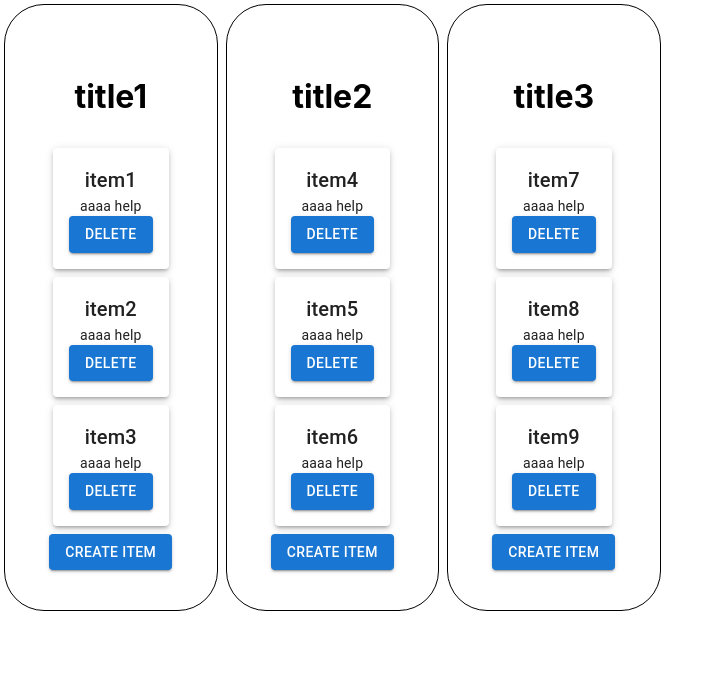
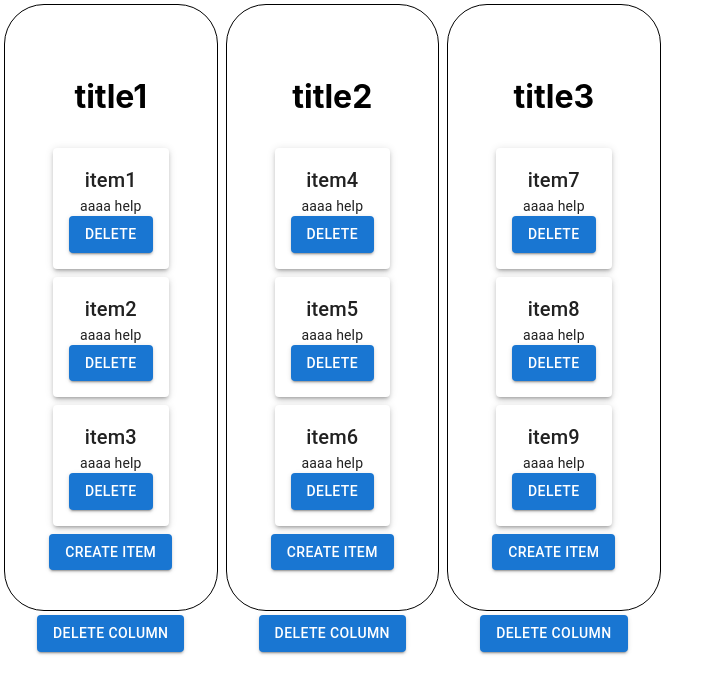
Before and after one commit to tairobinett/kanbanlike, a React (Create React App) app in the folder frontend/: page / in a window 1280 px wide. Shown: the top 694 px of the page, without its empty margins (0-720 px from the left). Built offline with nearby package versions, Linux system fonts and the light colour scheme.

Commit message:
Added delete column button

```diff
--- a/frontend/src/components/Column.js
+++ b/frontend/src/components/Column.js
@@ -1,15 +1,12 @@
-import React, {useState} from 'react';
+import React from 'react';
 import Item from './Item';
 import Button from '@mui/material/Button';
 
-const Column = ({title, items}) => {
-
-    const [itemList, setItemList] = useState(items);
+const Column = ({title, items, updateItems}) => {
 
     const deleteItem = (itemIndex) =>
     {
-        const newList = itemList.filter((_, index)=>index!==itemIndex);
-        setItemList(newList);
+        updateItems(items.filter((_, index)=>index!==itemIndex));
     };
 
     const createItem = () =>
@@ -17,14 +14,14 @@ const Column = ({title, items}) => {
             const name = window.prompt("Enter name:");
             const body = window.prompt("Enter body text:");
             const newItem = {name: name, body: body};
-            setItemList([...itemList, newItem]);
+            updateItems([...items, newItem]);
         };
 
     return (
         <div className='column'>
 
             <h3 className='title'>{title}</h3>
-            {itemList.map((item, index) => (
+            {items.map((item, index) => (
                 <Item
                     key={index}
                     name={item.name}
--- a/frontend/src/components/List.js
+++ b/frontend/src/components/List.js
@@ -1,10 +1,12 @@
 import React, { useState } from 'react';
 import Column from './Column';
+import Button from '@mui/material/Button';
 
 const List = () => {
 
     const [columns, setColumns] = useState([
         {
+            id: 1,
             title:'title1',
             items:[
                 {name:'item1', body:'aaaa help'},
@@ -13,6 +15,7 @@ const List = () => {
             ]
         },
         {
+            id: 2,
             title:'title2',
             items:[
                 {name:'item4', body:'aaaa help'},
@@ -21,6 +24,7 @@ const List = () => {
             ]
         },
         {
+            id: 3,
             title:'title3',
             items:[
                 {name:'item7', body:'aaaa help'},
@@ -30,11 +34,37 @@ const List = () => {
         },
     ]);
 
+    const deleteColumn = (id) =>
+    {
+        setColumns(columns.filter(column=>column.id!==id));
+    };
+
+    const updateItems = (columnId, newItems) =>
+    {
+        setColumns(
+            columns.map(
+                column=>column.id===columnId ? {...column, items: newItems} : column
+            )
+        );
+    }
+
     return (
         <div className='list'>
 
             {columns.map((column, index) => (
-                <Column key={index} title={column.title} items={column.items}/>
+                <div>
+                    <Column
+                        key={index}
+                        title={column.title}
+                        items={column.items}
+                        updateItems={(newItems)=>updateItems(column.id, newItems)}
+                    />
+                    <Button
+                        variant="contained"
+                        onClick={()=>deleteColumn(column.id)}>
+                        delete column
+                    </Button>
+                </div>
             ))}
         </div>
     );
```
